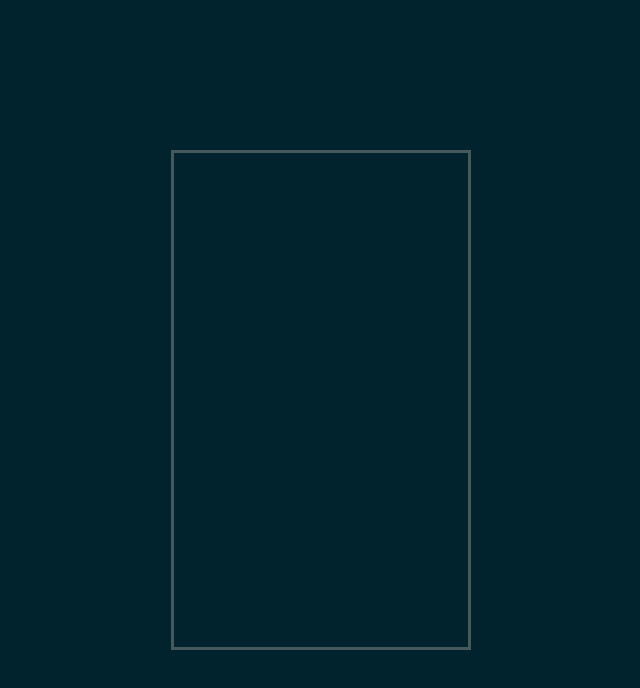
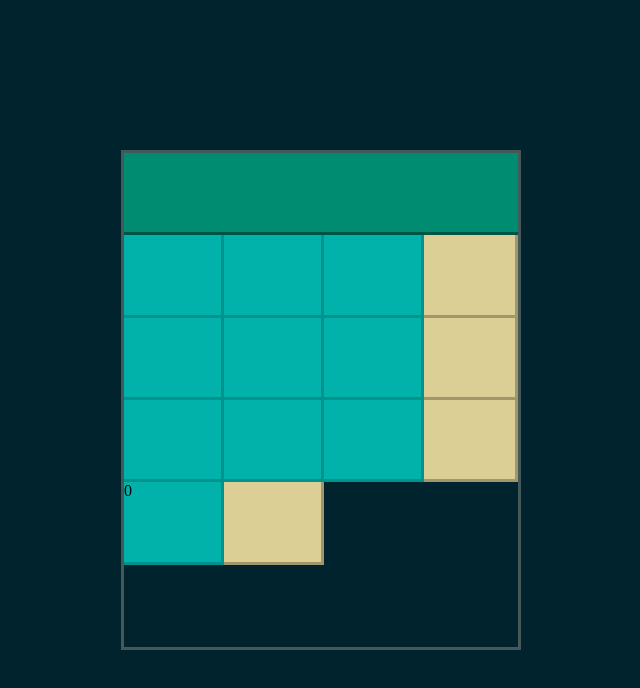
Before and after one commit to marwinburesch/just-another-calculator, a React (Create React App) app: page / in a window 1280 px wide. Shown: the top 688 px of the page, without its empty margins (319-959 px from the left). Built offline with nearby package versions, Linux system fonts and the light colour scheme.

Commit message:
Add base components
add grid

```diff
--- a/src/App.js
+++ b/src/App.js
@@ -1,11 +1,8 @@
 import React from "react";
 import styled from "@emotion/styled";
 import GlobalStyles from "./GlobalStyles";
-
-const colors = {
-  base: "#00232E",
-  lining: "#46595A"
-};
+import colors from "./utils/colors";
+import Calculator from "./components/Calculator";
 
 const ContentWrapper = styled.div`
   width: 100vw;
@@ -15,12 +12,6 @@ const ContentWrapper = styled.div`
   align-items: center;
   justify-content: center;
   background: ${colors.base};
-`;
-
-const Calculator = styled.div`
-  width: 300px;
-  height: 500px;
-  border: solid ${colors.lining};
 `;
 
 function App() {
--- /dev/null
+++ b/src/components/ActionKey.js
@@ -0,0 +1,9 @@
+import styled from "@emotion/styled";
+import colors from "../utils/colors";
+
+const ActionKey = styled.div`
+  background: ${colors.light};
+  box-shadow: inset -3px -3px 0 ${colors.lightAccent};
+`;
+
+export default ActionKey;
--- /dev/null
+++ b/src/components/Calculator.js
@@ -0,0 +1,37 @@
+import React from "react";
+import styled from "@emotion/styled";
+import colors from "../utils/colors";
+import Display from "./Display";
+import ActionKey from "./ActionKey";
+import NumberKey from "./NumberKey";
+
+const Grid = styled.div`
+  width: 400px;
+  height: 500px;
+  border: solid ${colors.lining};
+  display: grid;
+  grid-template-columns: repeat(4, 1fr);
+  grid-template-rows: repeat(6, 1fr);
+`;
+
+export default function Calculator() {
+  return (
+    <Grid>
+      <Display />
+      <NumberKey />
+      <NumberKey />
+      <NumberKey />
+      <ActionKey />
+      <NumberKey />
+      <NumberKey />
+      <NumberKey />
+      <ActionKey />
+      <NumberKey />
+      <NumberKey />
+      <NumberKey />
+      <ActionKey />
+      <NumberKey number={0} />
+      <ActionKey />
+    </Grid>
+  );
+}
--- /dev/null
+++ b/src/components/Display.js
@@ -0,0 +1,10 @@
+import styled from "@emotion/styled";
+import colors from "../utils/colors";
+
+const Display = styled.div`
+  grid-area: 1 / 1 / 1 / 5;
+  background: ${colors.dark};
+  box-shadow: inset 0 -3px 0 ${colors.darkAccent};
+`;
+
+export default Display;
--- /dev/null
+++ b/src/components/NumberKey.js
@@ -0,0 +1,13 @@
+import React from "react";
+import styled from "@emotion/styled";
+import colors from "../utils/colors";
+
+const Key = styled.div`
+  width: 100px;
+  background: ${colors.medium};
+  box-shadow: inset -3px -3px 0 ${colors.mediumAccent};
+`;
+
+export default function NumberKey({ number }) {
+  return <Key>{number}</Key>;
+}
--- /dev/null
+++ b/src/utils/colors.js
@@ -0,0 +1,12 @@
+const colors = {
+  base: "#00232E",
+  lining: "#46595A",
+  dark: "#008C71",
+  darkAccent: "#005444",
+  medium: "#00B2AA",
+  mediumAccent: "#00928C",
+  light: "#DBCF96",
+  lightAccent: "#A0976E"
+};
+
+export default colors;
```
